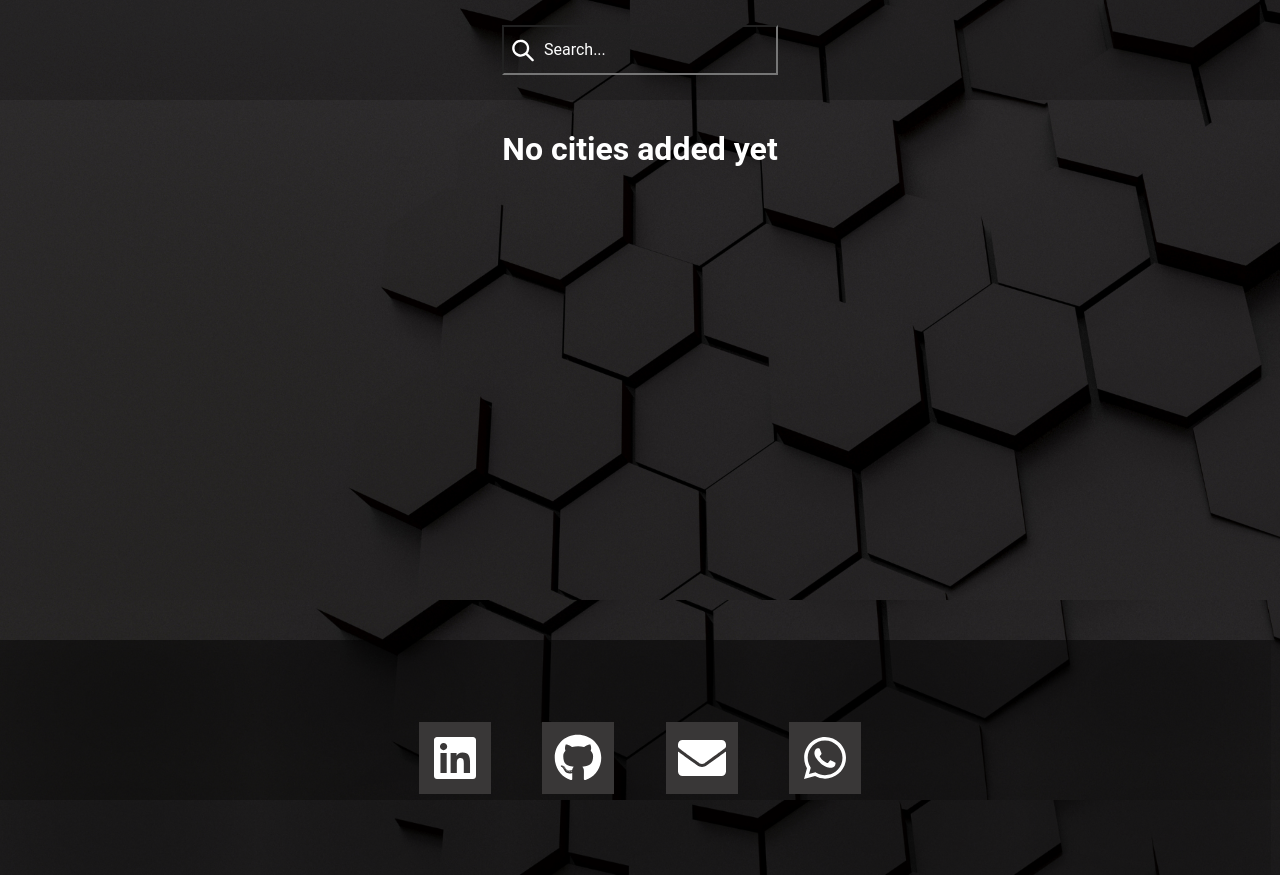
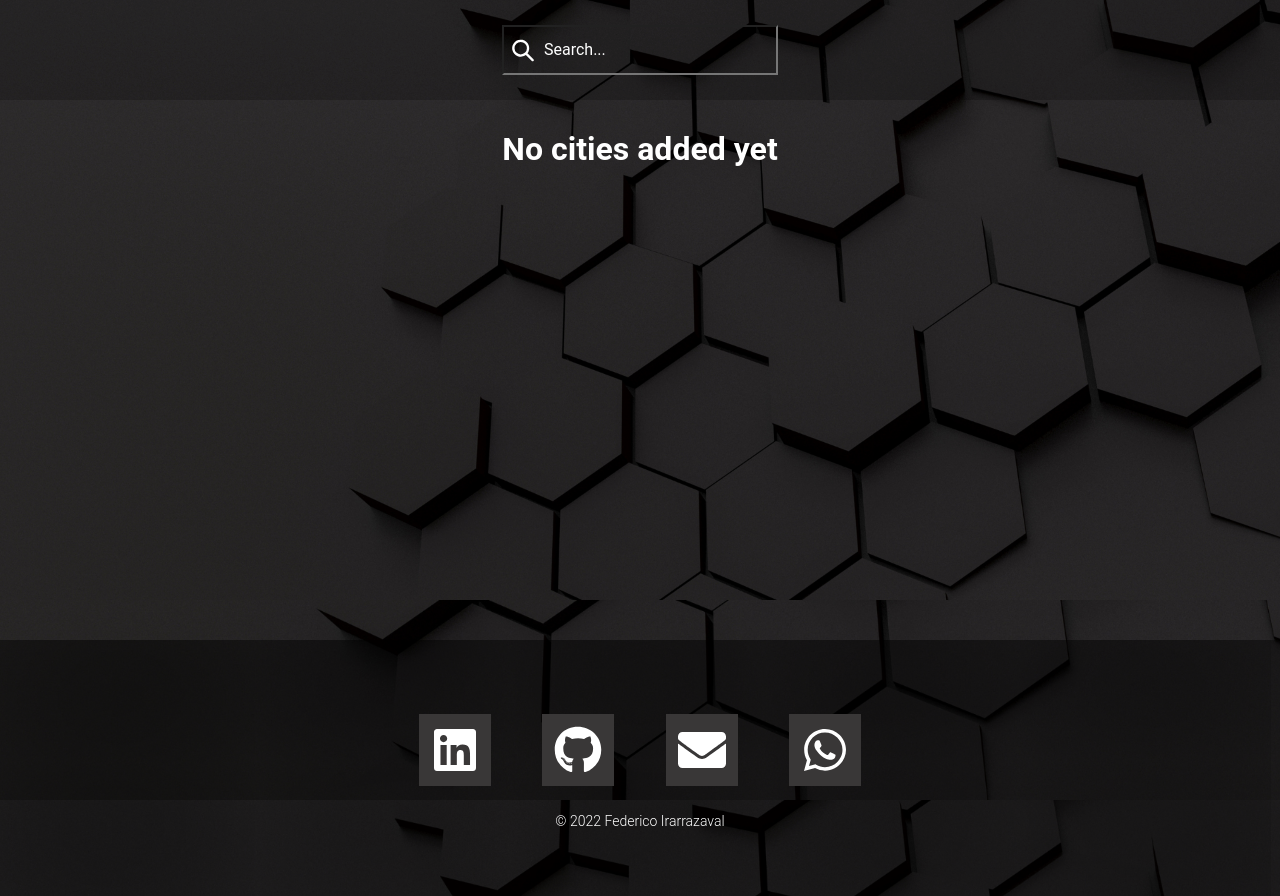
Before and after one commit to FedeIra/Project-Weather, a React (Create React App) app in the folder client/: page / in a window 1280 px wide. Before the commit the page ends 875 px from the top, so only its background shows below. Built offline with nearby package versions, Linux system fonts and the light colour scheme.

Commit message:
added copyright

```diff
--- a/client/src/components/Footer.jsx
+++ b/client/src/components/Footer.jsx
@@ -42,6 +42,7 @@ const Footer = () => {
           className="icon_footer"
         />
       </a>
+      <p className="copyright"> © 2022 Federico Irarrazaval</p>
     </div>
   );
 };
--- a/client/src/hoja-de-estilos/Footer.css
+++ b/client/src/hoja-de-estilos/Footer.css
@@ -1,8 +1,8 @@
 .footer {
   box-shadow: inset 100px 100px 400px 110px rgba(0, 0, 0, 0.6);
   color: #fff;
-  padding-top: 3.5rem;
-  padding-bottom: 3.5rem;
+  padding-top: 3rem;
+  padding-bottom: 3rem;
   text-align: center;
   font-size: 15px;
   font-family: 'Roboto', sans-serif;
@@ -15,6 +15,11 @@
   margin-top: 5vh;
   position: relative;
   bottom: 0;
+}
+
+.copyright {
+  text-align: center;
+  font-size: 14px;
 }
 
 .icon_footer {
```
